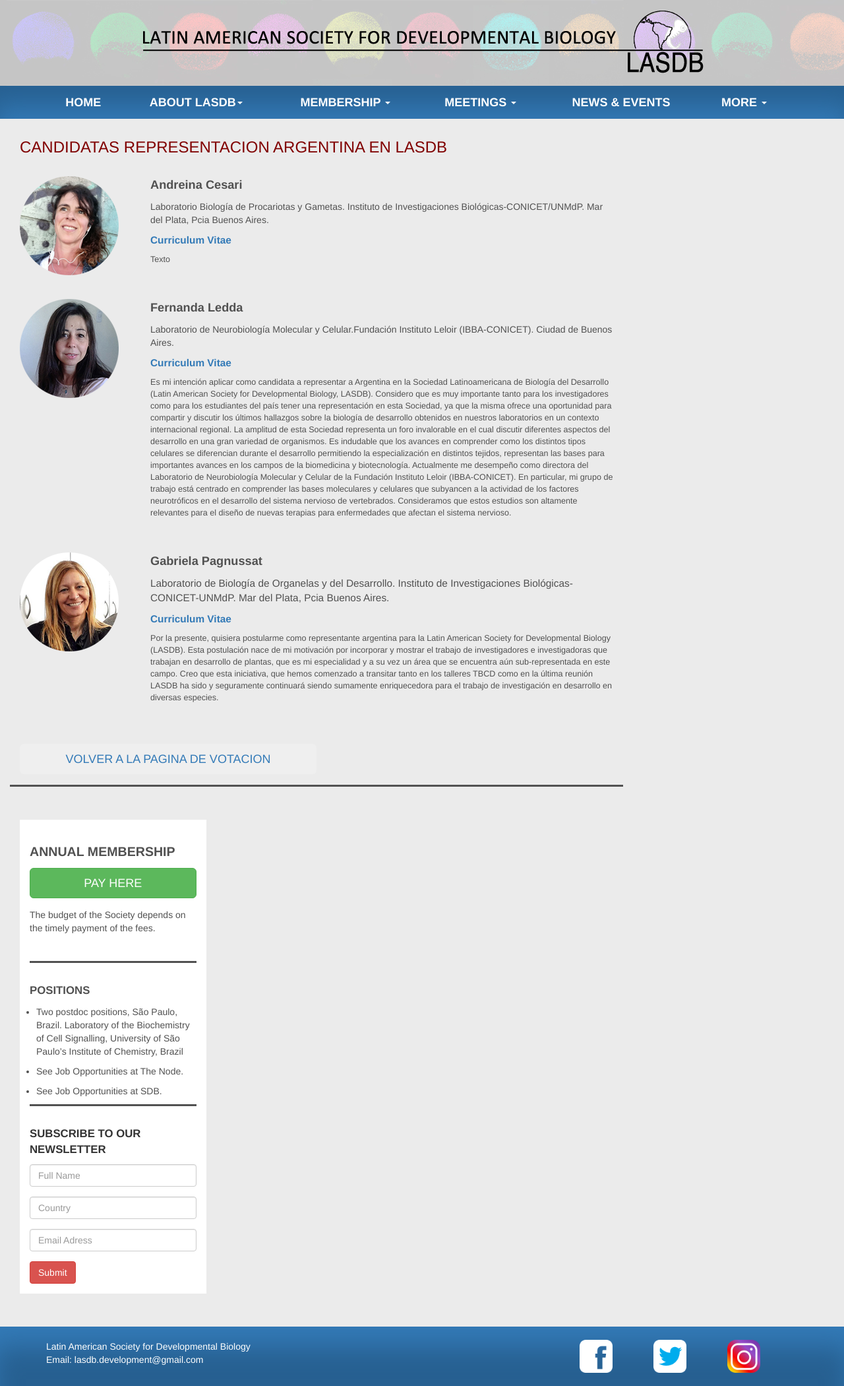
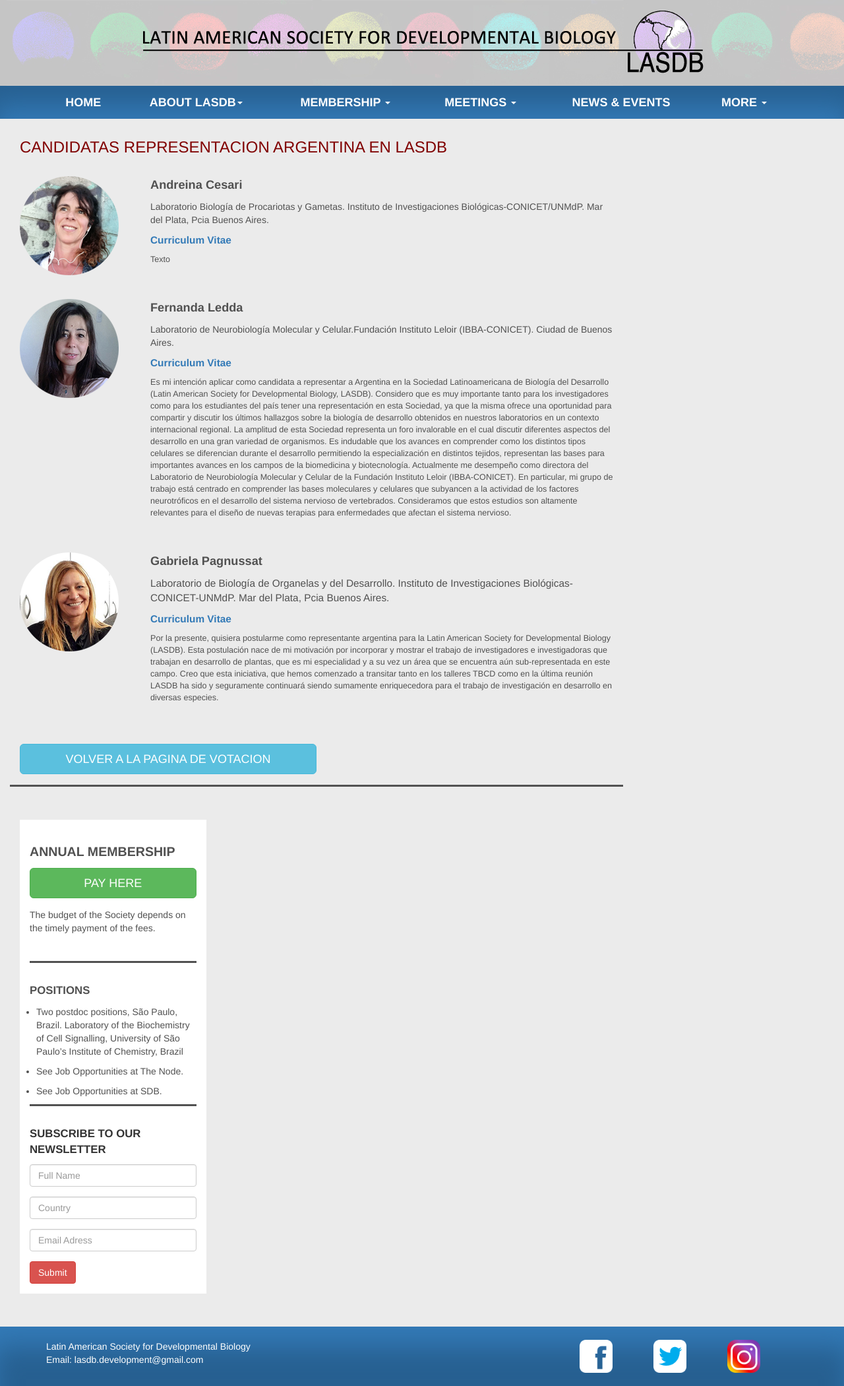
Before and after one commit to lasdb/lasdb.github.io, a Jekyll site: the page built from pages/arg/Candidatas-Arg-2020.html, in a window 1280 px wide. Shown: the whole page at 66% size. Built offline with Jekyll 4.4.1, drawn with Linux system fonts in a browser that asks for light colours; nearby versions of some CDN libraries.

Commit message:
Update Candidatas-Arg-2020.html

```diff
--- a/pages/arg/Candidatas-Arg-2020.html
+++ b/pages/arg/Candidatas-Arg-2020.html
@@ -41,7 +41,7 @@
 
         <div class="panel-body">
             <a href="{{site.baseurl}}/pages/arg/Argentina-representante-2020.html">
-                <button class="btn btn-secondary btn-lg" style="width: 50%; margin-bottom: 1px;" > VOLVER A LA PAGINA DE VOTACION </button>
+                <button class="btn btn-info btn-lg" style="width: 50%; margin-bottom: 1px;" > VOLVER A LA PAGINA DE VOTACION </button>
             </a>
         </div>
                 <ul style="padding-left:10px; border-bottom: 3px solid #515151;"></ul>
```
